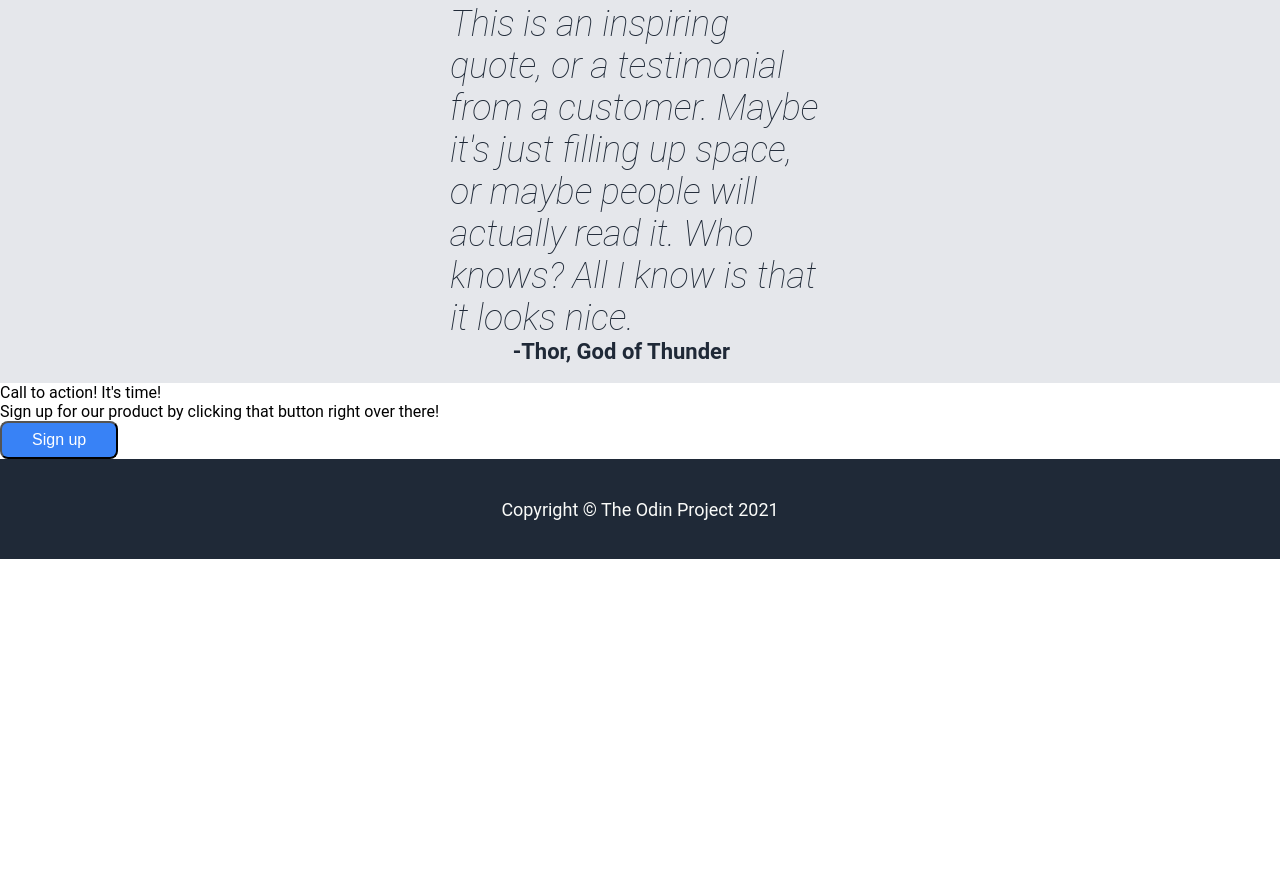
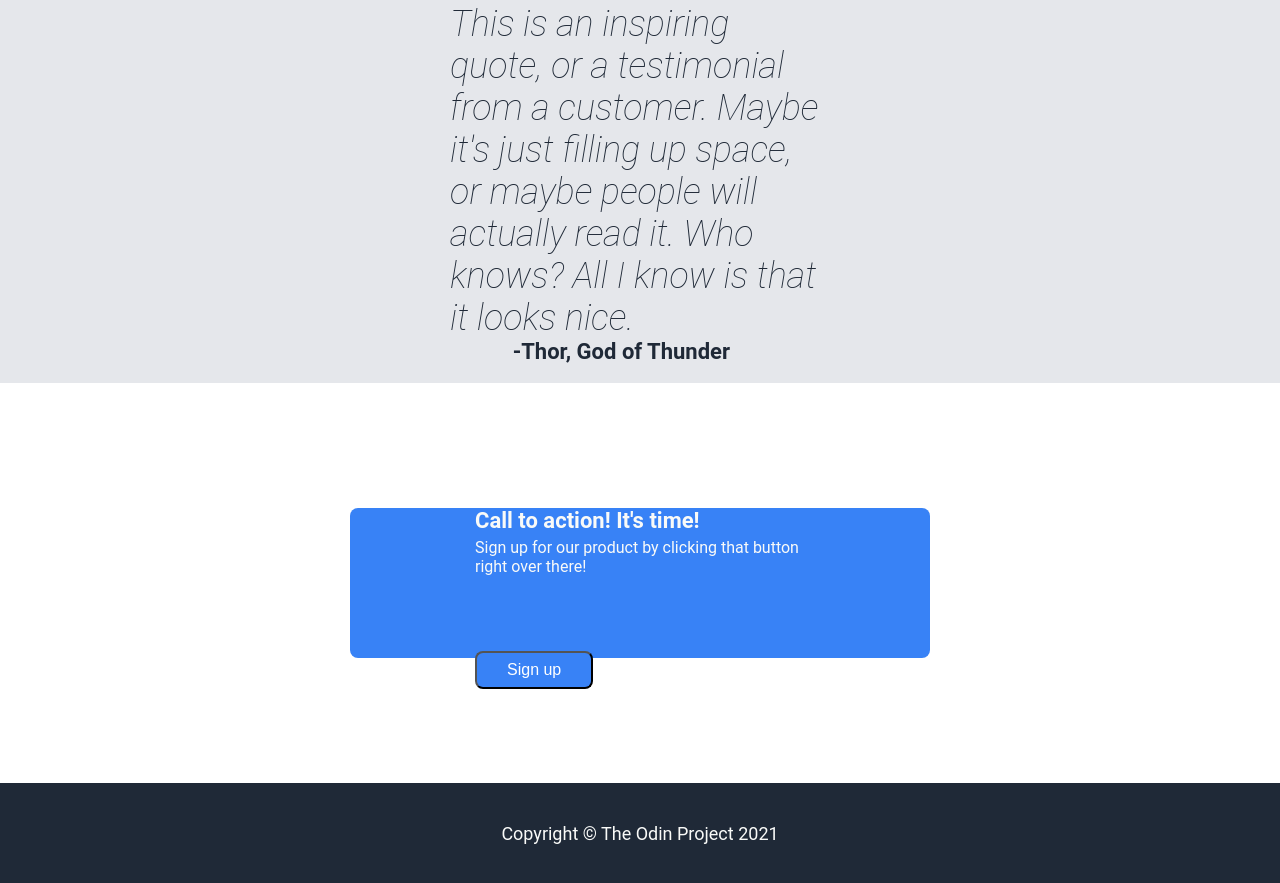
Before and after one commit to edurflores/landing-page-top, a plain HTML site: page index.html in a window 1280 px wide. Shown: the part 987-1870 px from the top of the page. Before the commit the page ends 1546 px from the top, so only its background shows below. Drawn offline with Linux system fonts and the light colour scheme.

Commit message:
Updated CSS: Added style to call to action section

```diff
--- a/index.html
+++ b/index.html
@@ -61,11 +61,13 @@
         </div>
 
         <div class="call-section">
-            <div class="text-container">
-                <div class="call-text">Call to action! It's time!</div>
-                <div class="advice">Sign up for our product by clicking that button right over there!</div>
+            <div class="main-container">
+                <div class="text-container">
+                    <div class="call-text">Call to action! It's time!</div>
+                    <div class="advice">Sign up for our product by clicking that button right over there!</div>
+                </div>
+                <button class="sign-button">Sign up</button>
             </div>
-            <button class="sign-button">Sign up</button>
         </div>
 
         <div class="footer">
--- a/style.css
+++ b/style.css
@@ -1,5 +1,5 @@
 body {
-    font-family: Roboto, sans-serif;
+    font-family: 'Roboto', sans-serif;
     display: flex;
     flex-direction: column;
     margin: 0;
@@ -165,6 +165,43 @@ button {
     font-size: 16px;
 }
 
+.call-section {
+    height: 400px;
+    display: flex;
+    justify-content: center;
+    align-items: center;
+}
+
+.call-section .main-container {
+    flex: 1;
+    height: 150px;
+    background-color: #3882F6;
+    border-radius: 8px;
+    color: #F9FAF8;
+    display: flex;
+    justify-content: space-between;
+    align-items: center;
+    padding: 0 125px;
+    margin: 350px;
+    flex-wrap: wrap;
+    gap: 75px;
+}
+
+.call-section .text-container {
+    display: flex;
+    flex-direction: column;
+    gap: 5px;
+}
+
+.call-section .text-container .call-text {
+    font-size: 22px;
+    font-weight: bold;
+}
+
+.call-section .main-container .sign-button {
+
+}
+
 .top-section .sign-button {
     font-weight: bold;
     border: 1px solid #3882F6;
```
